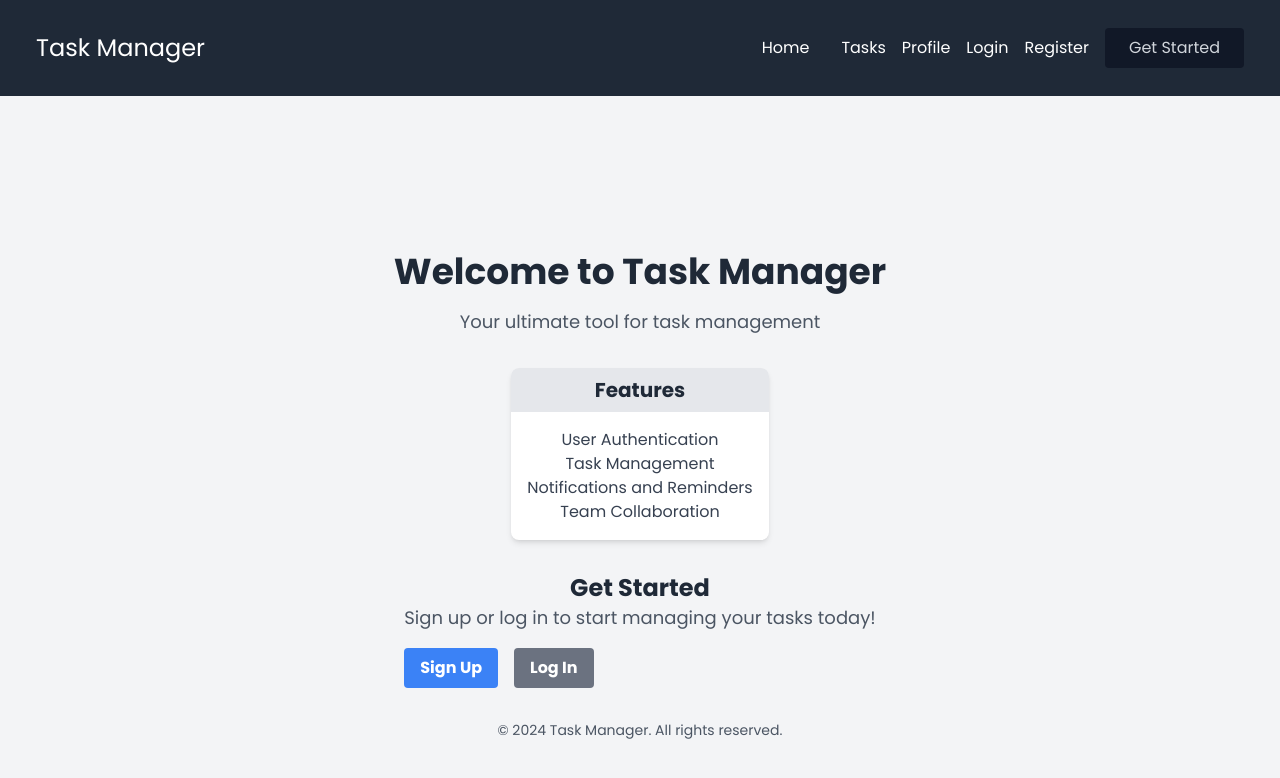
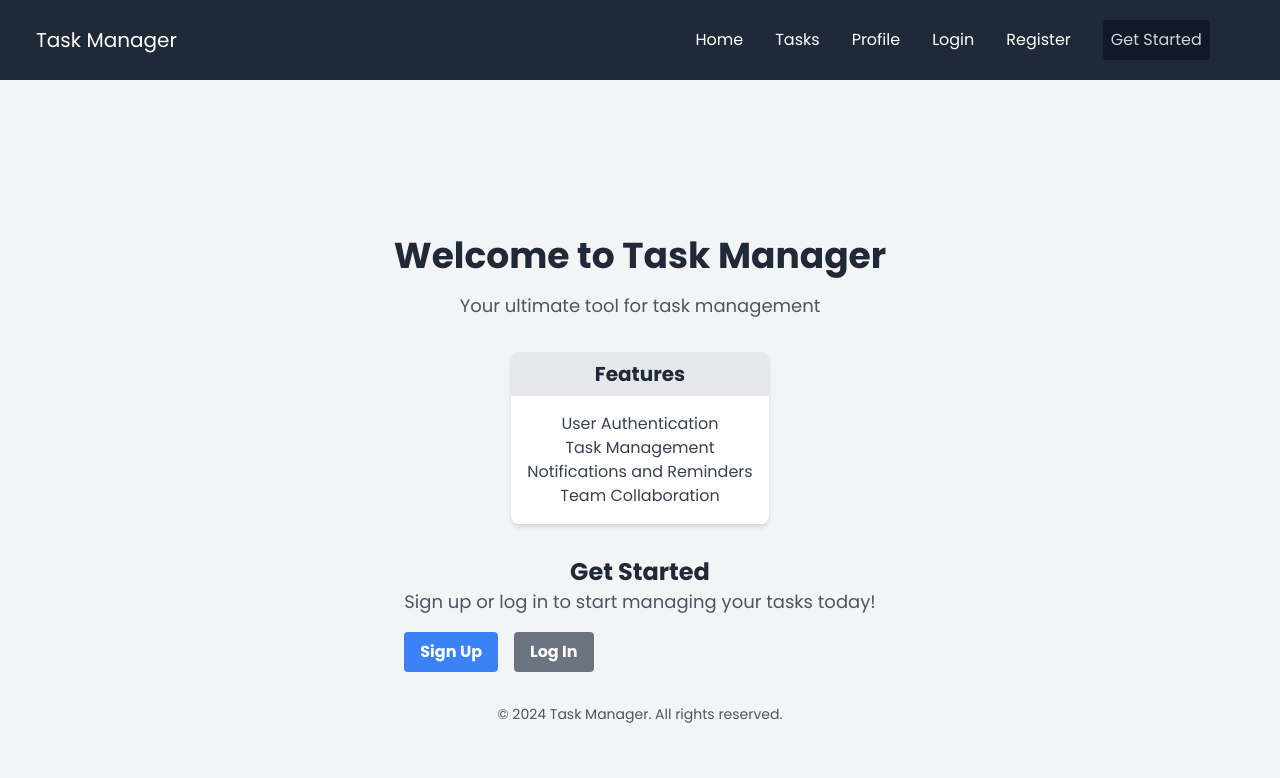
Before and after one commit to jawadshahid07/task-manager, a React (Create React App) app in the folder task_manager_app/: page / in a window 1280 px wide. Shown: the top 778 px of the page. Built offline with nearby package versions, Linux system fonts and the light colour scheme.

Commit message:
completed header

```diff
--- a/task_manager_app/src/components/Header.jsx
+++ b/task_manager_app/src/components/Header.jsx
@@ -1,21 +1,37 @@
-import React, { useState } from 'react';
+import React, { useState, useEffect } from 'react';
 import { Link } from 'react-router-dom';
 import { MenuIcon, XIcon } from '@heroicons/react/outline';
 
 export const Header = () => {
     const [isOpen, setIsOpen] = useState(false);
 
+    useEffect(() => {
+        const handleResize = () => {
+            if (window.innerWidth >= 768) {
+                setIsOpen(true);
+            }
+        };
+
+        handleResize();
+
+        window.addEventListener('resize', handleResize);
+
+        return () => {
+            window.removeEventListener('resize', handleResize);
+        };
+    }, []);
+
     const toggleMenu = () => {
         setIsOpen(!isOpen);
     };
 
     return (
-    <header className="p-5 bg-gray-800 text-white shadow md:flex md:items-center md:justify-between">
-        <div className="container mx-auto px-4 py-2 flex items-center justify-between">
-        <Link to="/" className="text-2xl">
+        <header className="p-1 bg-gray-800 text-white shadow md:flex md:items-center md:justify-between">
+            <div className="px-2 py-1 flex justify-between items-center w-full mx-6">
+                <Link to="/" className="text-xl">
                     Task Manager
                 </Link>
-        <div className="md:hidden">
+                <div className="ml-auto md:hidden">
                     <button onClick={toggleMenu}>
                         {isOpen ? (
                             <XIcon className="h-6 w-6 text-white" />
@@ -24,28 +40,37 @@ export const Header = () => {
                         )}
                     </button>
                 </div>
-        <nav className={`md:flex md:items-center ${isOpen ? 'block' : 'hidden'}`}>
-            <ul className="flex space-x-4 md:flex md:items-center z-[-1] md:z-auto md:static absolute bg-gray-800 w-full left-0 md:w-auto md:py-0 py-4 md:pl-0 pl-7 md:opacity-100 opacity-0 top-[-400px] transition-alll ease-in duration-500">
-            <li className="mx-4 my-6 md:my-0">
-                <Link to="/" className="hover:text-gray-300 duration-500">Home</Link>
+            </div>
+            <nav className={`md:flex md:items-center md:justify-between bg-gray-800 md:bg-transparent md:static absolute left-0 w-full md:w-auto py-2 md:py-0 transition-all ease-in-out duration-500 ${isOpen ? 'block opacity-100 top-16' : 'hidden opacity-0 top-[-400px]'}`}
+                style={{
+                    maxHeight: '100vh',
+                    left: isOpen ? '0' : '-9999px',
+                    width: '100%',
+                    textAlign: isOpen ? 'left' : 'center',
+                    padding: isOpen ? '16px 24px' : '0',
+                    top: '40px',
+                }}>
+                <ul className="md:flex md:items-center md:justify-between">
+                    <li className="md:mx-2 my-2 md:my-0">
+                        <Link to="/" className="block md:inline-block px-2 hover:text-gray-300 duration-500">Home</Link>
                     </li>
-            <li className="mx-4 my-6 md:my-0">
-                <Link to="/tasks" className="hover:text-gray-300 duration-500">Tasks</Link>
+                    <li className="md:mx-2 my-2 md:my-0">
+                        <Link to="/tasks" className="block md:inline-block px-2 hover:text-gray-300 duration-500">Tasks</Link>
                     </li>
-            <li className="mx-4 my-6 md:my-0">
-                <Link to="/profile" className="hover:text-gray-300 duration-500">Profile</Link>
+                    <li className="md:mx-2 my-2 md:my-0">
+                        <Link to="/profile" className="block md:inline-block px-2 hover:text-gray-300 duration-500">Profile</Link>
                     </li>
-            <li className="mx-4 my-6 md:my-0">
-                <Link to="/login" className="hover:text-gray-300 duration-500">Login</Link>
+                    <li className="md:mx-2 my-2 md:my-0">
+                        <Link to="/login" className="block md:inline-block px-2 hover:text-gray-300 duration-500">Login</Link>
                     </li>
-            <li className="mx-4 my-6 md:my-0">
-                <Link to="/register" className="hover:text-gray-300 duration-500">Register</Link>
+                    <li className="md:mx-2 my-2 md:my-0">
+                        <Link to="/register" className="block md:inline-block px-2 hover:text-gray-300 duration-500">Register</Link>
                     </li>
-
-            <button className="bg-gray-900 text-gray-300 duration-500 px-6 py-2 mx-4 hover:bg-gray-700 rounded">Get Started</button>
+                    <li className="md:mx-2 my-2 md:my-0">
+                        <button className="block md:inline-block bg-gray-900 text-gray-300 duration-500 px-2 py-2 mx-2 hover:bg-gray-700 rounded width-100 md:w-auto">Get Started</button>
+                    </li>
                 </ul>
             </nav>
-        </div>
         </header>
     );
 };
```
Lines whose indentation alone changed are shown as unchanged.
